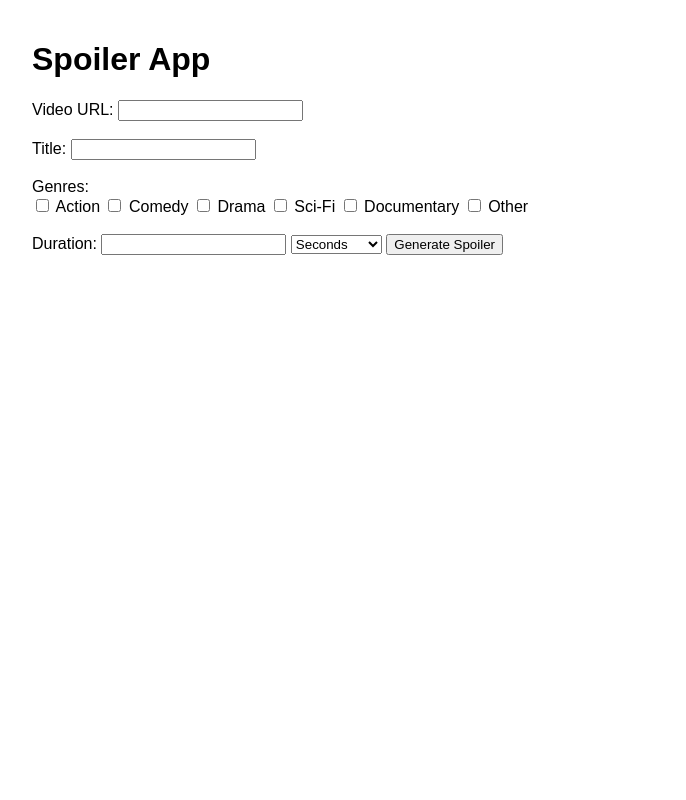
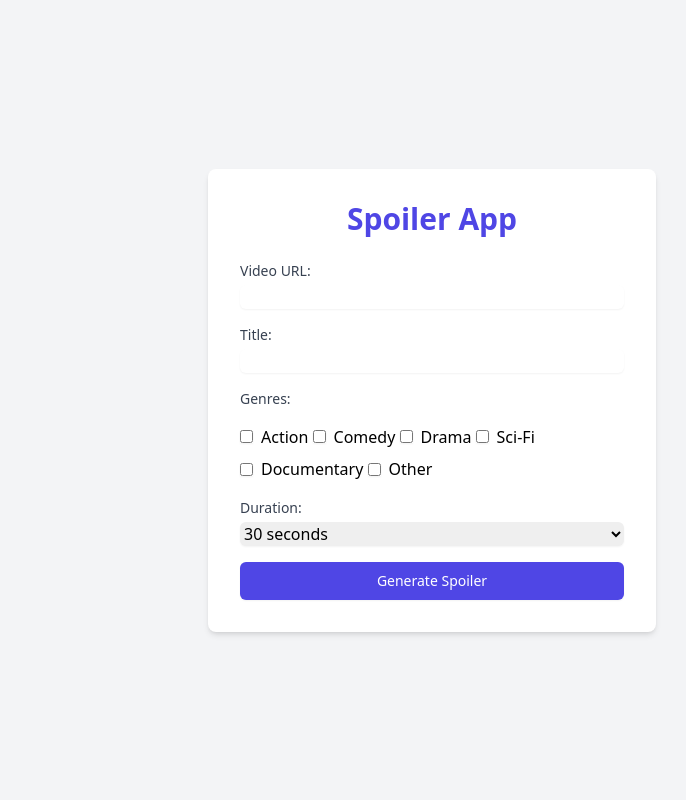
Before and after one commit to strangevc/spoiler, a Flask app: page / in a window 1280 px wide. Shown: the whole page, without its empty margins (208-894 px from the left). Run offline with Flask 3, Linux system fonts and the light colour scheme; some libraries are stand-ins or nearby versions.

Commit message:
Update styling with css

```diff
--- a/app.py
+++ b/app.py
@@ -80,6 +80,30 @@ def process_video_with_progress(video, full_prompt, video_url, duration, duratio
         logger.error("Video processing failed or returned no stream URL")
         socketio.emit('processing_error')
 
+@app.route('/download/<path:stream_url>')
+def download_video(stream_url):
+    try:
+        # Download the video content
+        response = requests.get(stream_url)
+        response.raise_for_status()
+
+        # Create an in-memory file-like object
+        video_file = io.BytesIO(response.content)
+
+        # Generate a filename (you might want to use a more meaningful name)
+        filename = "spoiler_video.mp4"
+
+        # Send the file
+        return send_file(
+            video_file,
+            as_attachment=True,
+            download_name=filename,
+            mimetype='video/mp4'
+        )
+    except Exception as e:
+        logger.error(f"Error downloading video: {str(e)}")
+        return jsonify({"error": "Failed to download video"}), 500
+
 @app.route('/result')
 def result():
     stream_url = request.args.get('stream_url', '')
--- a/templates/index.html
+++ b/templates/index.html
@@ -3,54 +3,85 @@
 <head>
     <meta charset="UTF-8">
     <meta name="viewport" content="width=device-width, initial-scale=1.0">
-    <title>Spoiler App</title>
+    <title>Spoiler</title>
     <script src="https://cdnjs.cloudflare.com/ajax/libs/socket.io/4.0.1/socket.io.js"></script>
     <script src="https://code.jquery.com/jquery-3.6.0.min.js"></script>
-    <style>
-        body { font-family: Arial, sans-serif; max-width: 800px; margin: 0 auto; padding: 20px; }
-        #form-container, #processing { margin-bottom: 20px; }
-        #progress-bar { width: 100%; background-color: #f0f0f0; }
-        #progress { width: 0%; height: 30px; background-color: #4CAF50; text-align: center; line-height: 30px; color: white; }
-    </style>
+    <script src="https://cdn.tailwindcss.com"></script>
 </head>
-<body>
-    <h1>Spoiler App</h1>
+<body class="bg-gray-100 min-h-screen flex items-center justify-center">
+    <div class="bg-white p-8 rounded-lg shadow-md w-full max-w-md">
+        <h1 class="text-3xl font-bold mb-6 text-center text-indigo-600">Spoiler App</h1>
 
-    <div id="form-container">
-        <form id="spoiler-form">
-            <label for="video_url">Video URL:</label>
-            <input type="text" id="video_url" name="video_url" required><br><br>
+        <div id="form-container">
+            <form id="spoiler-form" class="space-y-4">
+                <div>
+                    <label for="video_url" class="block text-sm font-medium text-gray-700">Video URL:</label>
+                    <input type="text" id="video_url" name="video_url" required class="mt-1 block w-full rounded-md border-gray-300 shadow-sm focus:border-indigo-300 focus:ring focus:ring-indigo-200 focus:ring-opacity-50">
+                </div>
 
-            <label for="title">Title:</label>
-            <input type="text" id="title" name="title" required><br><br>
+                <div>
+                    <label for="title" class="block text-sm font-medium text-gray-700">Title:</label>
+                    <input type="text" id="title" name="title" required class="mt-1 block w-full rounded-md border-gray-300 shadow-sm focus:border-indigo-300 focus:ring focus:ring-indigo-200 focus:ring-opacity-50">
+                </div>
 
-            <label>Genres:</label><br>
-            <input type="checkbox" name="genre" value="Action"> Action
-            <input type="checkbox" name="genre" value="Comedy"> Comedy
-            <input type="checkbox" name="genre" value="Drama"> Drama
-            <input type="checkbox" name="genre" value="Sci-Fi"> Sci-Fi
-            <input type="checkbox" name="genre" value="Documentary"> Documentary
-            <input type="checkbox" name="genre" value="Other" id="other-checkbox"> Other
-            <input type="text" id="otherGenre" name="otherGenre" style="display: none;"><br><br>
+                <div>
+                    <label class="block text-sm font-medium text-gray-700">Genres:</label>
+                    <div class="mt-2 space-y-2">
+                        <label class="inline-flex items-center">
+                            <input type="checkbox" name="genre" value="Action" class="rounded border-gray-300 text-indigo-600 shadow-sm focus:border-indigo-300 focus:ring focus:ring-indigo-200 focus:ring-opacity-50">
+                            <span class="ml-2">Action</span>
+                        </label>
+                        <label class="inline-flex items-center">
+                            <input type="checkbox" name="genre" value="Comedy" class="rounded border-gray-300 text-indigo-600 shadow-sm focus:border-indigo-300 focus:ring focus:ring-indigo-200 focus:ring-opacity-50">
+                            <span class="ml-2">Comedy</span>
+                        </label>
+                        <label class="inline-flex items-center">
+                            <input type="checkbox" name="genre" value="Drama" class="rounded border-gray-300 text-indigo-600 shadow-sm focus:border-indigo-300 focus:ring focus:ring-indigo-200 focus:ring-opacity-50">
+                            <span class="ml-2">Drama</span>
+                        </label>
+                        <label class="inline-flex items-center">
+                            <input type="checkbox" name="genre" value="Sci-Fi" class="rounded border-gray-300 text-indigo-600 shadow-sm focus:border-indigo-300 focus:ring focus:ring-indigo-200 focus:ring-opacity-50">
+                            <span class="ml-2">Sci-Fi</span>
+                        </label>
+                        <label class="inline-flex items-center">
+                            <input type="checkbox" name="genre" value="Documentary" class="rounded border-gray-300 text-indigo-600 shadow-sm focus:border-indigo-300 focus:ring focus:ring-indigo-200 focus:ring-opacity-50">
+                            <span class="ml-2">Documentary</span>
+                        </label>
+                        <label class="inline-flex items-center">
+                            <input type="checkbox" name="genre" value="Other" id="other-checkbox" class="rounded border-gray-300 text-indigo-600 shadow-sm focus:border-indigo-300 focus:ring focus:ring-indigo-200 focus:ring-opacity-50">
+                            <span class="ml-2">Other</span>
+                        </label>
+                        <input type="text" id="otherGenre" name="otherGenre" class="mt-1 block w-full rounded-md border-gray-300 shadow-sm focus:border-indigo-300 focus:ring focus:ring-indigo-200 focus:ring-opacity-50" style="display: none;">
+                    </div>
+                </div>
 
-            <label for="duration">Duration:</label>
-            <input type="number" id="duration" name="duration" required>
-            <select id="durationType" name="durationType">
-                <option value="seconds">Seconds</option>
-                <option value="percentage">Percentage</option>
-            </select>
+                <div>
+                    <label for="duration" class="block text-sm font-medium text-gray-700">Duration:</label>
+                    <select id="duration" name="duration" class="mt-1 block w-full rounded-md border-gray-300 shadow-sm focus:border-indigo-300 focus:ring focus:ring-indigo-200 focus:ring-opacity-50">
+                        <option value="30">30 seconds</option>
+                        <option value="60">60 seconds</option>
+                        <option value="90">90 seconds</option>
+                        <option value="180">3 minutes</option>
+                        <option value="300">5 minutes</option>
+                    </select>
+                </div>
 
-            <input type="submit" value="Generate Spoiler">
-        </form>
-    </div>
+                <div>
+                    <button type="submit" class="w-full flex justify-center py-2 px-4 border border-transparent rounded-md shadow-sm text-sm font-medium text-white bg-indigo-600 hover:bg-indigo-700 focus:outline-none focus:ring-2 focus:ring-offset-2 focus:ring-indigo-500">
+                        Generate Spoiler
+                    </button>
+                </div>
+            </form>
+        </div>
 
-    <div id="processing" style="display: none;">
-        <h2>Processing Your Video</h2>
-        <p>Please wait while we generate your spoiler...</p>
-        <div id="progress-bar">
-            <div id="progress"></div>
+        <div id="processing" class="mt-8" style="display: none;">
+            <h2 class="text-xl font-semibold mb-4 text-center">Processing Your Video</h2>
+            <p class="text-center mb-4">Please wait while we generate your spoiler...</p>
+            <div class="w-full bg-gray-200 rounded-full h-2.5 dark:bg-gray-700">
+                <div id="progress" class="bg-indigo-600 h-2.5 rounded-full" style="width: 0%"></div>
+            </div>
+            <p id="progress-text" class="text-center mt-2">0%</p>
         </div>
-        <p id="progress-text">0%</p>
     </div>
 
 <script>
```
Also changed, not shown: templates/result.html (+19 -11 lines).
